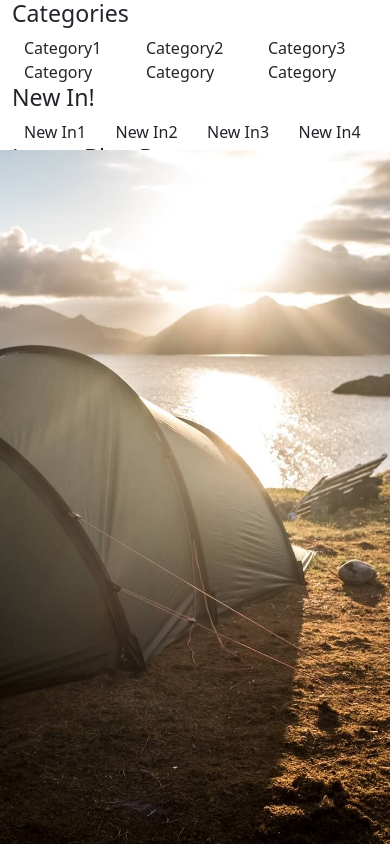
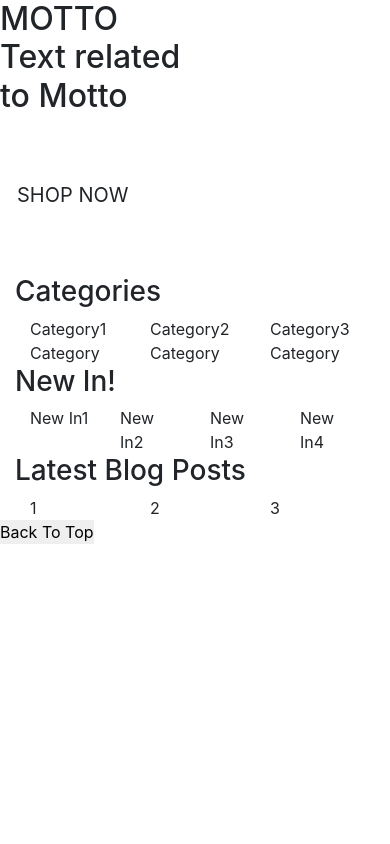
Before and after one commit to Madeline8/eco_camping, a Django app: page / in a window 390 px wide. Run offline with Django 3.2, Linux system fonts and the light colour scheme; some libraries are stand-ins or nearby versions; some web fonts are replaced.

Commit message:
Changed Bootstrap version to 4.4.1. Edited index.html and base.html

```diff
--- a/home/templates/home/index.html
+++ b/home/templates/home/index.html
@@ -10,7 +10,22 @@
 {% endblock %}
 
 {% block content %}
-<div class="banner-img"></div>
+<div class="banner-img">
+    <div class="row">
+        <div class="col-7 col-md-6 my-auto">
+            <h2 class="">
+                MOTTO
+                <p>Text related to Motto</p>
+            </h2>
+            <div class="my-5">
+                <h4>
+                    <a href="" class="btn-shop-now btn btn-lg rounded-0 text-uppercase py-3">Shop Now</a>
+                </h4>
+
+            </div>
+        </div>
+    </div>
+</div>
 <div class="container">
     <h3>Categories</h3>
     <div class="row mx-auto">
--- a/static/css/base.css
+++ b/static/css/base.css
@@ -50,7 +50,7 @@ body {
 
 /* Homepage */
 
-.banner-img {
+/* .banner-img {
     background: url('/media/homepage_img.jpg');
     background-position: center;
     background-repeat: no-repeat;
@@ -60,7 +60,7 @@ body {
     bottom: 0px;
     left: 0px;
     right: 0px;
-}
+} */
 
 /* search functionality from stackoverflow */
 /* https://stackoverflow.com/questions/40626695/how-can-i-create-a-search-bar-that-slide-to-the-left-on-clicking-the-label */
@@ -121,6 +121,17 @@ body {
     border: 1px solid #004040;
 }
 
+.search-label i {
+  font-size: 1.4rem;
+  color: #004040;
+}
+
+#search-submit{
+  border: 1px solid #004040;
+  background-color: #004040;
+  color: #FBFCF8;
+}
+
 /* /Homepage */
 
 /* Media Queries */
--- a/templates/base.html
+++ b/templates/base.html
@@ -14,7 +14,7 @@
     {% endblock %}
 
     {% block corecss %}
-        <link href="https://cdn.jsdelivr.net/npm/bootstrap@5.1.3/dist/css/bootstrap.min.css" rel="stylesheet" integrity="sha384-1BmE4kWBq78iYhFldvKuhfTAU6auU8tT94WrHftjDbrCEXSU1oBoqyl2QvZ6jIW3" crossorigin="anonymous">
+        <link rel="stylesheet" href="https://cdn.jsdelivr.net/npm/bootstrap@4.4.1/dist/css/bootstrap.min.css" integrity="sha384-Vkoo8x4CGsO3+Hhxv8T/Q5PaXtkKtu6ug5TOeNV6gBiFeWPGFN9MuhOf23Q9Ifjh" crossorigin="anonymous">
         <link rel="stylesheet" href="{% static 'css/base.css' %}">
         <link rel="preconnect" href="https://fonts.googleapis.com">
         <link rel="preconnect" href="https://fonts.gstatic.com" crossorigin>
@@ -26,10 +26,10 @@
 
     {% block corejs %}
         <script src="https://kit.fontawesome.com/48c5969d7a.js" crossorigin="anonymous"></script>
-        <script src="https://code.jquery.com/jquery-3.6.0.min.js" integrity="sha256-/xUj+3OJU5yExlq6GSYGSHk7tPXikynS7ogEvDej/m4=" crossorigin="anonymous"></script>
-        <script src="https://cdn.jsdelivr.net/npm/bootstrap@5.1.3/dist/js/bootstrap.bundle.min.js" integrity="sha384-ka7Sk0Gln4gmtz2MlQnikT1wXgYsOg+OMhuP+IlRH9sENBO0LRn5q+8nbTov4+1p" crossorigin="anonymous"></script>
-        <script src="https://cdn.jsdelivr.net/npm/@popperjs/core@2.10.2/dist/umd/popper.min.js" integrity="sha384-7+zCNj/IqJ95wo16oMtfsKbZ9ccEh31eOz1HGyDuCQ6wgnyJNSYdrPa03rtR1zdB" crossorigin="anonymous"></script>
-        <script src="https://cdn.jsdelivr.net/npm/bootstrap@5.1.3/dist/js/bootstrap.min.js" integrity="sha384-QJHtvGhmr9XOIpI6YVutG+2QOK9T+ZnN4kzFN1RtK3zEFEIsxhlmWl5/YESvpZ13" crossorigin="anonymous"></script>
+        <script src="https://code.jquery.com/jquery-3.4.1.slim.min.js" integrity="sha384-J6qa4849blE2+poT4WnyKhv5vZF5SrPo0iEjwBvKU7imGFAV0wwj1yYfoRSJoZ+n" crossorigin="anonymous"></script>
+        <script src="https://cdn.jsdelivr.net/npm/popper.js@1.16.0/dist/umd/popper.min.js" integrity="sha384-Q6E9RHvbIyZFJoft+2mJbHaEWldlvI9IOYy5n3zV9zzTtmI3UksdQRVvoxMfooAo" crossorigin="anonymous"></script>
+        <script src="https://cdn.jsdelivr.net/npm/bootstrap@4.4.1/dist/js/bootstrap.min.js" integrity="sha384-wfSDF2E50Y2D1uUdj0O3uMBJnjuUD4Ih7YwaYd1iqfktj0Uod8GCExl3Og8ifwB6" crossorigin="anonymous"></script>
+
     {% endblock %}
 
     {% block extrajs %}
@@ -40,7 +40,7 @@
   <body>
     <header class="container-fluid fixed-top">
       <div class="row d-none d-lg-flex">
-        <div class="col my-auto py-1 text-center text-lg-left main-logo">
+        <div class="col-12 col-lg-4 my-auto py-1 py-lg-0 text-center text-lg-left main-logo">
           <a href="{% url 'home' %}" class="">
             <h2 class="logo-style my-0">
               <span id="eco-style">Eco</span><span id="camping-style">Camping</span>
@@ -48,30 +48,36 @@
           </a>
         </div>
 
-        <div class="col my-auto text-center py-1">Heading-links</div>
+        <div class="col-12 col-lg-4 my-auto py-1 py-lg-0 text-center">heading list
+        </div>
 
-        <div class="col my-auto py-1">
-            <ul class="list-inline list-unstyled align-right my-0">
-
+        <div class="col-12 col-lg-4 my-auto py-1 py-lg-0">
+            <ul class="list-inline list-unstyled text-center text-lg-right align-right my-0">
+              <li class="list-inline-item">
                 <!-- from stackoverflow - sliding search bar. Credited in README -->
-              <form method="GET" action="">
+                <form method="GET" action="" class="align-middle search-form">
                   <div id="searchbar" class="collapsed input-group">
                     <div id="search-box input-group-append">
                       <div id="sliding-panel-outer">
+                        <!--#sliding-panel-inner-->
                         <div id="sliding-panel-inner">
-                   <input class="form-control" type="text" name="q" placeholder="Search our site" id="search-input" />
-                   <button id="search-submit" class="form-control">Search</button>
-                   </div><!--#sliding-panel-inner-->
-                  </div><!--#sliding-panel-outer-->
+                          <input class="form-control" type="text" name="q" placeholder="Search our site"
+                            id="search-input" />
+                          <button id="search-submit" class="form-control" type="submit">Search</button>
+                        </div>
+                      </div>
+                      <!--#sliding-panel-outer-->
                       <div class="search-label">
                         <i class="fa fa-search"></i>
                         <i class="fa fa-times"></i>
                       </div>
-                </div><!--#search-box-->
-             </div><!--#searchbar-->
+                    </div>
+                    <!--#search-box-->
+                  </div>
+                  <!--#searchbar-->
                 </form>
                 <!--  /from stack overflow -->
-
+              </li>
 
               <li class="list-inline-item dropdown">
                 <a class="nav-link" href="#" id="user-options" data-toggle="dropdown" aria-haspopup="true"
@@ -96,7 +102,7 @@
               </li>
 
               <li class="list-inline-item">
-                <a class="{% if grand_total %}font-weight-bold{% else %}{% endif %} nav-link" href="">
+                <a class="{% if grand_total %}font-weight-bold{% else %}text-black{% endif %} nav-link" href="">
                   <div class="text-center">
                       <div><i class="fas fa-shopping-bag fa-lg"></i></div>
                       <p class="my-0">
```
Also changed, not shown: README.md (deleted). Lines whose indentation alone changed are shown as unchanged.
